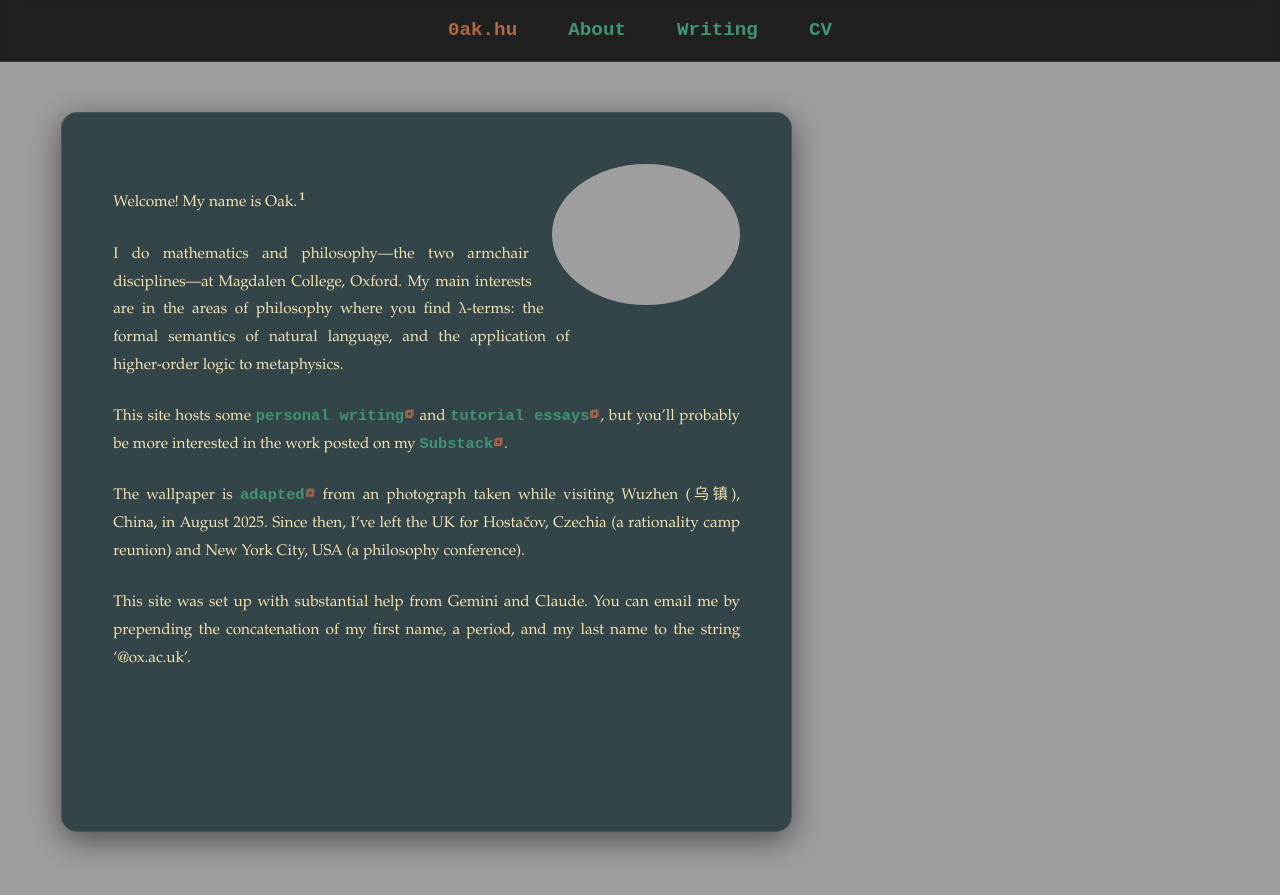
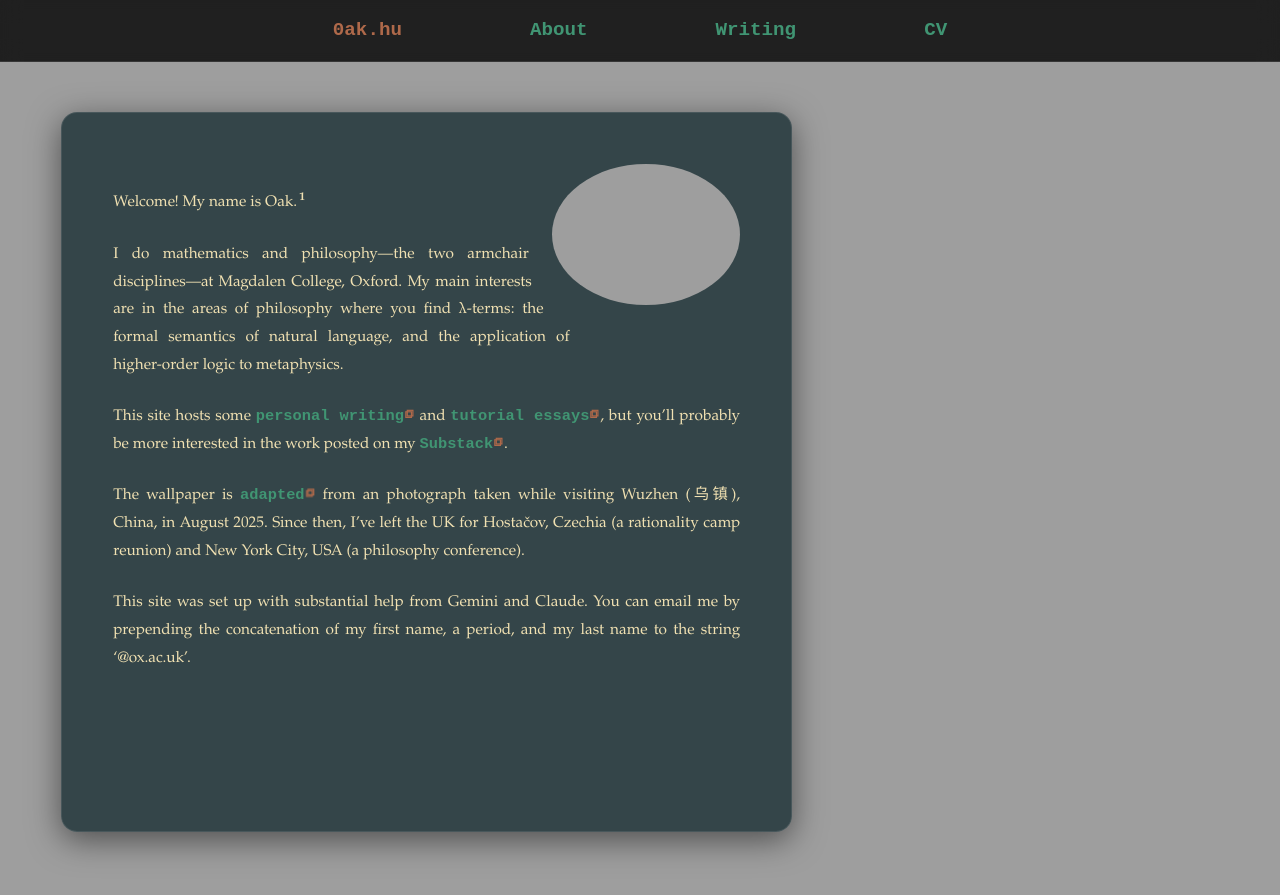
Before and after one commit to oak-hu/site, a Jekyll site: the page built from index.md, in a window 1280 px wide. Shown: the top 895 px of the page. Built offline with Jekyll 4.4.1, drawn with Linux system fonts in a browser that asks for light colours; some web fonts are replaced.

Commit message:
Update main.scss

```diff
--- a/assets/css/main.scss
+++ b/assets/css/main.scss
@@ -121,7 +121,7 @@ a:hover { color: var(--hover-color); }
     align-items: center;
     justify-content: center;
     padding: 1rem 2rem;
-    gap: 4vw;
+    gap: 10vw;
     overflow-x: auto; /* Scrolling happens here now */
     width: 100%;
 
```
